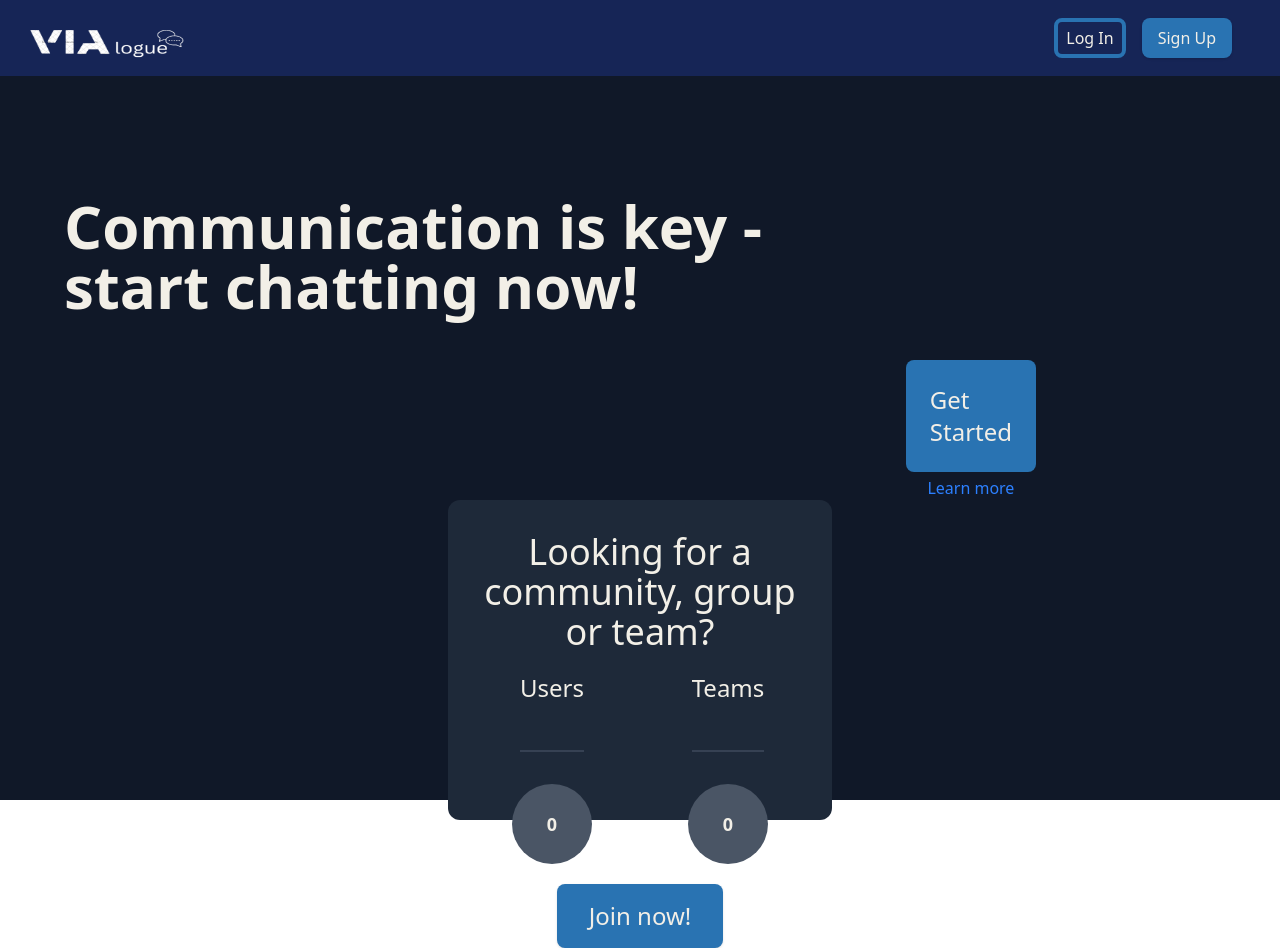
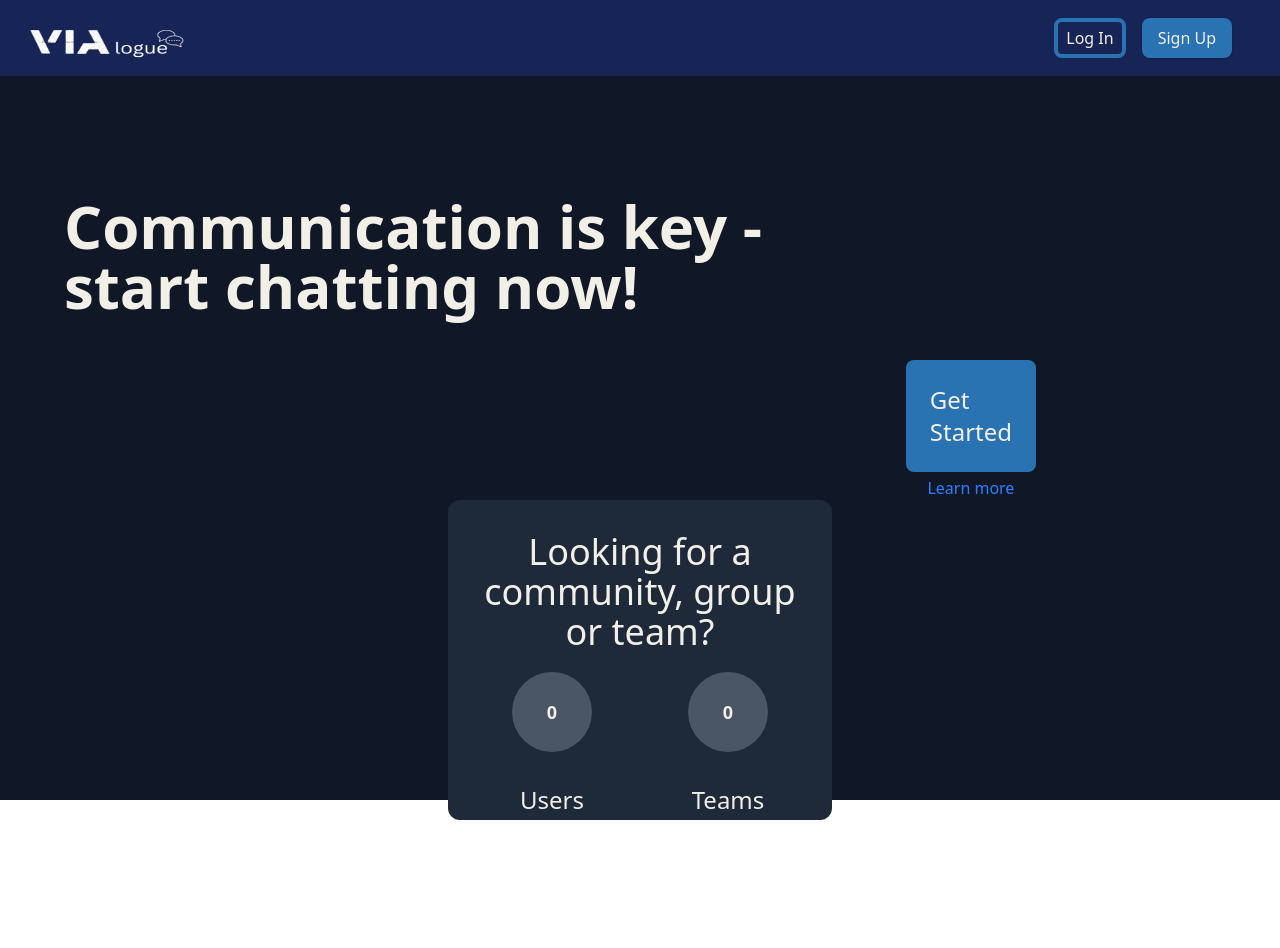
Before and after one commit to GIPHY-Web-Team-Project/VIAlogue, a React (Vite) app: page / in a window 1280 px wide. After the commit the page ends 864 px from the top, so only its background shows below. Built offline with nearby package versions, Linux system fonts and the light colour scheme; no server answers; the database is empty.

Commit message:
Temp fix

```diff
--- a/src/views/LandingPage/main/LandingPage.jsx
+++ b/src/views/LandingPage/main/LandingPage.jsx
@@ -42,7 +42,7 @@ export default function LandingPage() {
   }, []);
 
   return (
-    <div className='flex flex-col flex-grow items-center h-full max-h-screen'>
+    <div className='flex flex-col flex-grow items-center'>
       {!userData && (
         <>
           {learnMore ? (
@@ -69,16 +69,15 @@ export default function LandingPage() {
               </div>
             ) : (
               <div className='grid grid-cols-2 grid-rows-2 gap-8 justify-items-center w-full '>
-                <p className='text-2xl border-b-2 border-gray-700 pb-2'>Users</p>
-                <p className='text-2xl border-b-2 border-gray-700 pb-2'>Teams</p>
                 <div className='w-20 h-20 bg-gray-600 rounded-full flex items-center justify-center text-white text-lg font-bold'>{numOfUsers && numOfUsers.length}</div>
                 <div className='w-20 h-20 bg-gray-600 rounded-full flex items-center justify-center text-white text-lg font-bold'>{numOfTeams && numOfTeams}</div>
+                <p className='text-2xl border-gray-700'>Users</p>
+                <p className='text-2xl border-gray-700'>Teams</p>
               </div>
             )}
-
-            <Link className={variant.joinNow} to={'/register'}>
+            {/* <Link className={variant.joinNow} to={'/register'}>
               Join now!
-            </Link>
+            </Link> */}
           </section>
         </>
       )}
```
